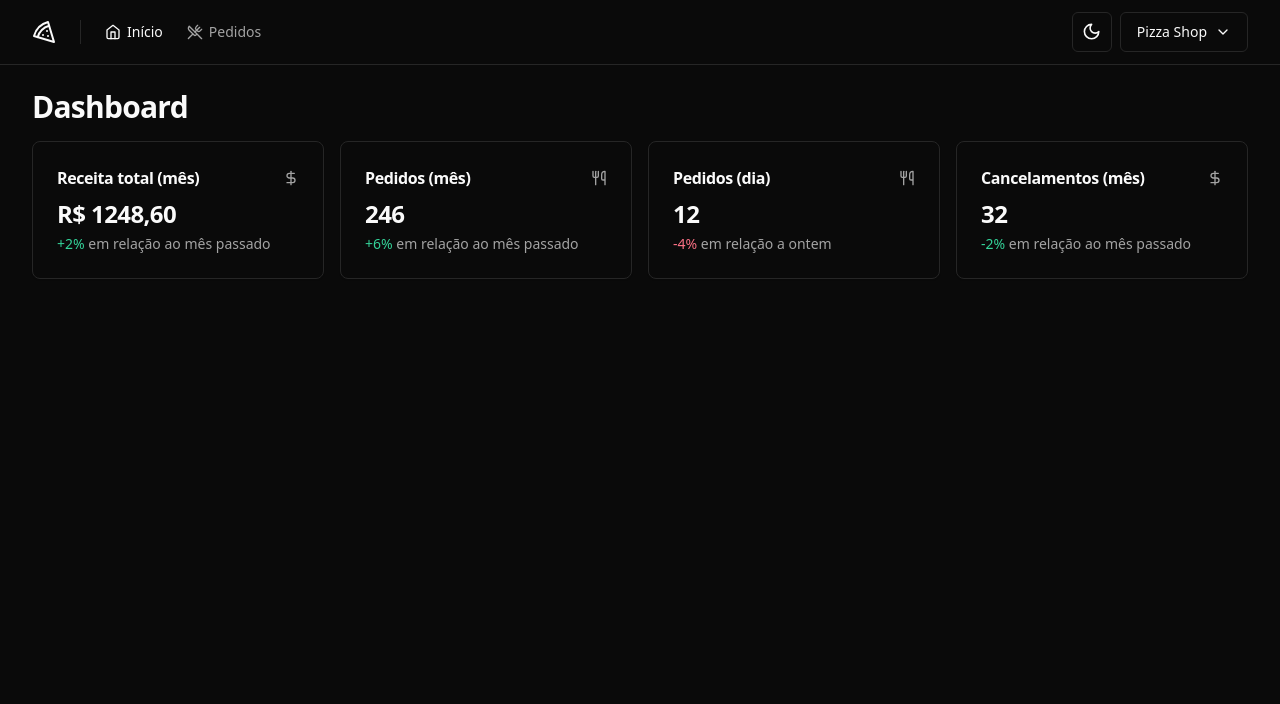
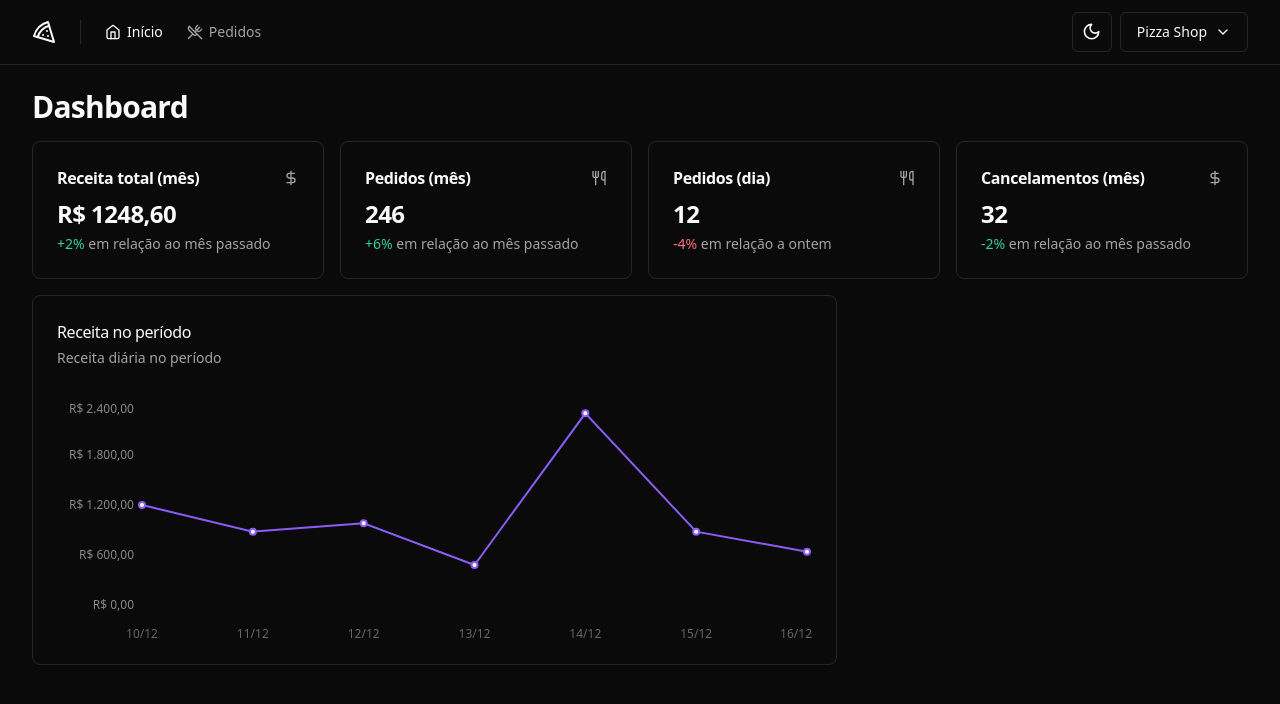
Before and after one commit to gabifrancamr/pizzaShop, a React (Vite) app: page / in a window 1280 px wide. Shown: the top 704 px of the page. Built offline with nearby package versions, Linux system fonts and the light colour scheme.

Commit message:
gráfico de receita no período

```diff
--- a/package.json
+++ b/package.json
@@ -27,6 +27,7 @@
     "react-helmet-async": "^2.0.4",
     "react-hook-form": "^7.50.1",
     "react-router-dom": "^6.22.1",
+    "recharts": "^2.12.1",
     "sonner": "^1.4.2",
     "sort-by": "^1.2.0",
     "tailwind-merge": "^2.2.1",
--- a/src/pages/app/dashboard/dashboard.tsx
+++ b/src/pages/app/dashboard/dashboard.tsx
@@ -4,6 +4,7 @@ import { DayOrdersAmountCard } from './day-orders-amount-card'
 import { MonthCancelsAmountCard } from './month-cancels-amount-card'
 import { MonthOrdersAmountCard } from './month-orders-amount'
 import { MonthRevenueCard } from './month-revenue-card'
+import { RevenueChart } from './revenue-chart'
 
 export function Dashboard() {
   return (
@@ -18,6 +19,10 @@ export function Dashboard() {
           <DayOrdersAmountCard />
           <MonthCancelsAmountCard />
         </div>
+
+        <div className="grid grid-cols-9 gap-4">
+          <RevenueChart />
+        </div>
       </div>
     </>
   )
--- /dev/null
+++ b/src/pages/app/dashboard/revenue-chart.tsx
@@ -0,0 +1,70 @@
+import {
+  CartesianGrid,
+  Line,
+  LineChart,
+  ResponsiveContainer,
+  Tooltip,
+  XAxis,
+  YAxis,
+} from 'recharts'
+import colors from 'tailwindcss/colors'
+
+import {
+  Card,
+  CardContent,
+  CardDescription,
+  CardHeader,
+  CardTitle,
+} from '@/components/ui/card'
+
+const data = [
+  { date: '10/12', revenue: 1200 },
+  { date: '11/12', revenue: 880 },
+  { date: '12/12', revenue: 980 },
+  { date: '13/12', revenue: 480 },
+  { date: '14/12', revenue: 2300 },
+  { date: '15/12', revenue: 880 },
+  { date: '16/12', revenue: 640 },
+]
+
+export function RevenueChart() {
+  return (
+    <Card className="col-span-6">
+      <CardHeader className="flex-row items-center justify-between pb-8">
+        <div className="space-y-1">
+          <CardTitle className="text-base font-medium">
+            Receita no período
+          </CardTitle>
+          <CardDescription>Receita diária no período</CardDescription>
+        </div>
+      </CardHeader>
+      <CardContent>
+        <ResponsiveContainer width="100%" height={240}>
+          <LineChart data={data} style={{ fontSize: 12 }}>
+            <XAxis dataKey="date" tickLine={false} axisLine={false} dy={16} />
+
+            <YAxis
+              stroke="#888"
+              axisLine={false}
+              tickLine={false}
+              width={80}
+              tickFormatter={(value: number) =>
+                value.toLocaleString('pt-br', {
+                  style: 'currency',
+                  currency: 'BRL',
+                })
+              }
+            />
+
+            <Line
+              type="linear"
+              strokeWidth={2}
+              dataKey="revenue"
+              stroke={colors.violet[500]}
+            />
+          </LineChart>
+        </ResponsiveContainer>
+      </CardContent>
+    </Card>
+  )
+}
```
Also changed, not shown: doc.txt, 1 other file (tests, documents, lock files or other folders).
